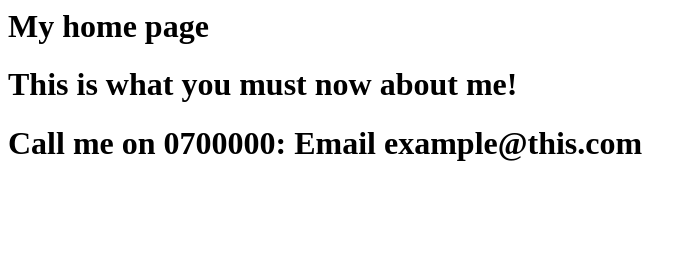
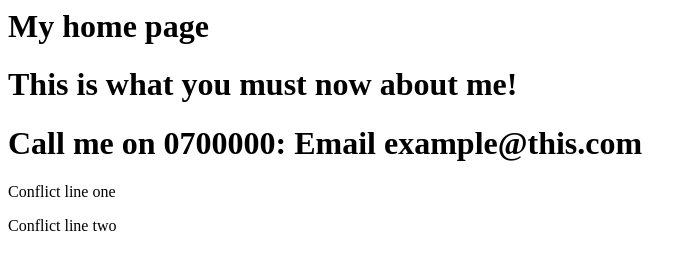
Before and after one commit to Acerosa/LearningPeopleGit, a plain HTML site: page index.html in a window 1280 px wide. Shown: the whole page, without its empty margins (0-697 px from the left). Drawn offline with Linux system fonts and the light colour scheme.

Commit message:
update index.html

```diff
--- a/index.html
+++ b/index.html
@@ -1,2 +1,4 @@
 <h1> My home page</h1><h1>This is what you must now about me! </h1>
 <h1>Call me on 0700000: Email example@this.com </h1>
+<p> Conflict line one</p>
+<p> Conflict line two</p>
```
